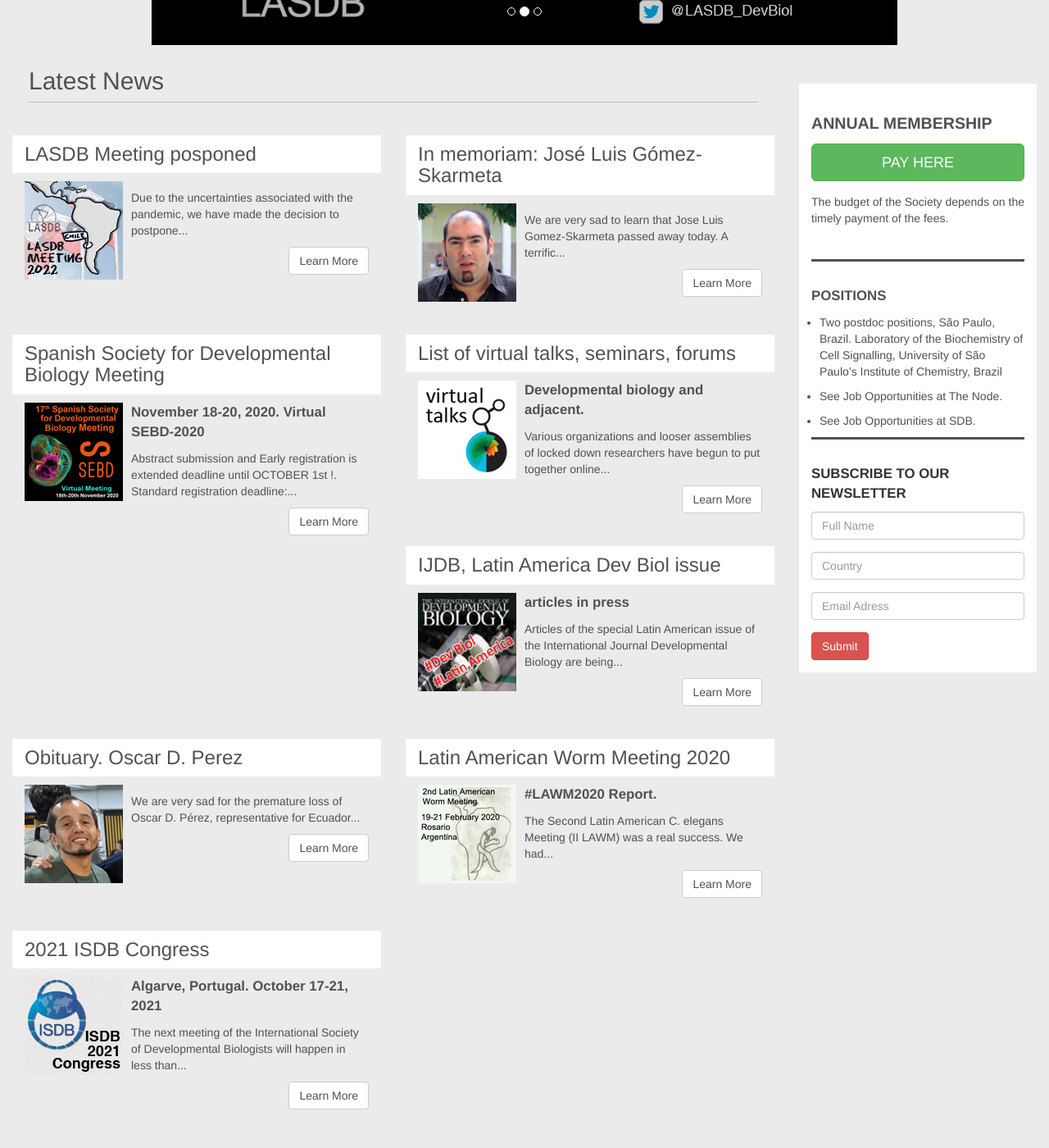
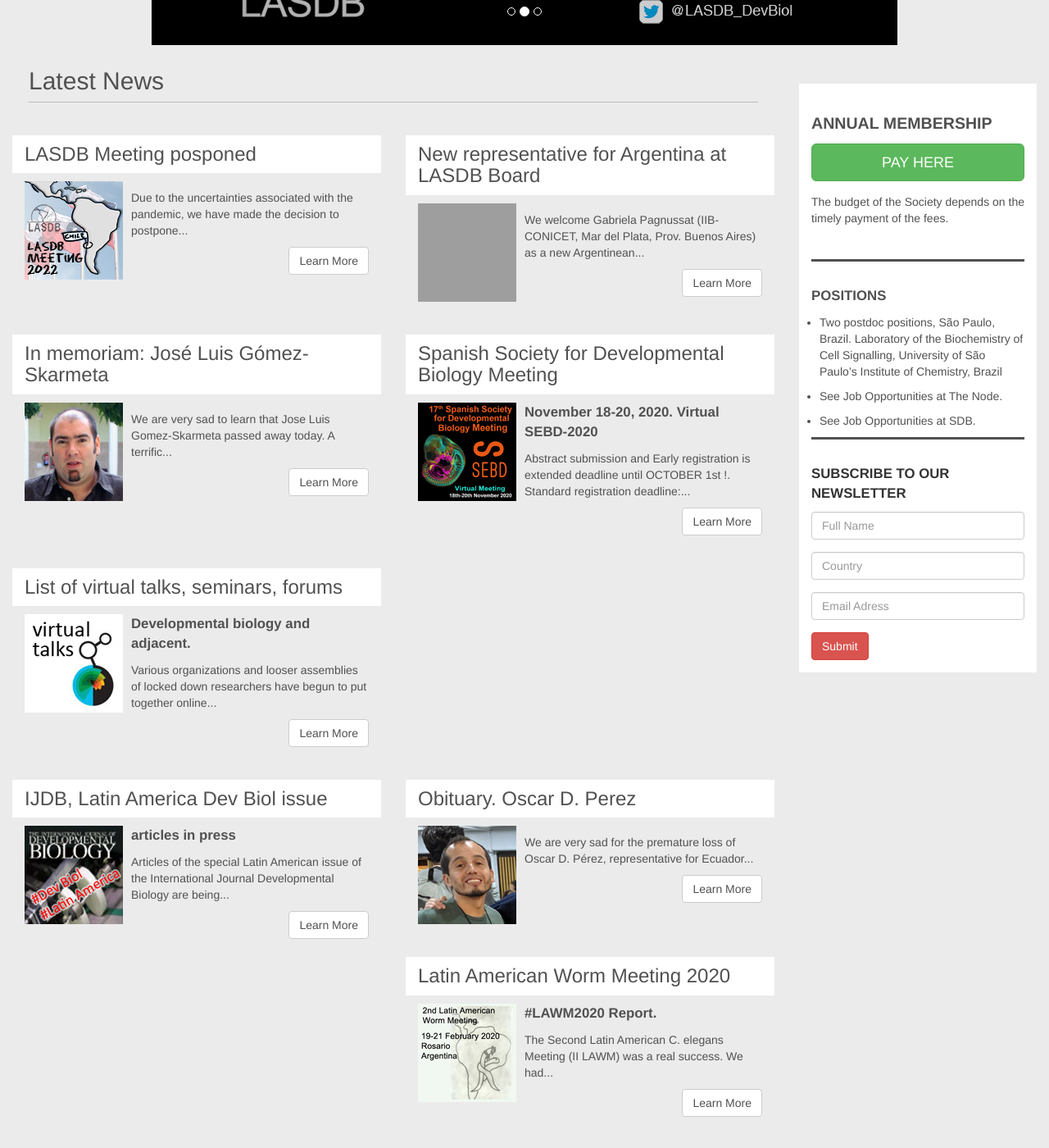
Before and after one commit to lasdb/lasdb.github.io, a Jekyll site: the page built from index.html, in a window 1280 px wide and 1400 px high, scrolled down 552 px. Shown: the whole window at 82% size. Built offline with Jekyll 4.4.1, drawn with Linux system fonts in a browser that asks for light colours; nearby versions of some CDN libraries; grey boxes are pictures that could not be loaded.

Commit message:
Update 2000-01-01-news.markdown

```diff
--- a/_posts/2000-01-01-news.markdown
+++ b/_posts/2000-01-01-news.markdown
@@ -13,6 +13,14 @@
     body: 'Due to the uncertainties associated with the pandemic, we have made the decision to postpone the next LASDB Meeting to 2022. As planned, LASDB-2022 will be in Chile. We are now working on the organization of a virtual meeting for 2021. Information will be available soon'
     imageSm: '../img/news/Chile2022a-sm.jpg'
     imageBg: '../img/news/Chile2022a-bg.jpg'
+    URL: ''
+
+  - title: 'New representative for Argentina at LASDB Board'
+    date: '30/10/20'
+    subtitle: ''
+    body: 'We welcome Gabriela Pagnussat (IIB-CONICET, Mar del Plata, Prov. Buenos Aires) as a new Argentinean representative at LASDB. Gabriela is replacing Guillermo Lanuza, and together with Pablo Strobl-Mazzula, will represent the country in the LASDB Board.'
+    imageSm: '../img/news/Pagnussat-sm.png'
+    imageBg: '../img/news/Pagnussat-bg.png'
     URL: ''
 
   - title: 'In memoriam: José Luis Gómez-Skarmeta'
```
